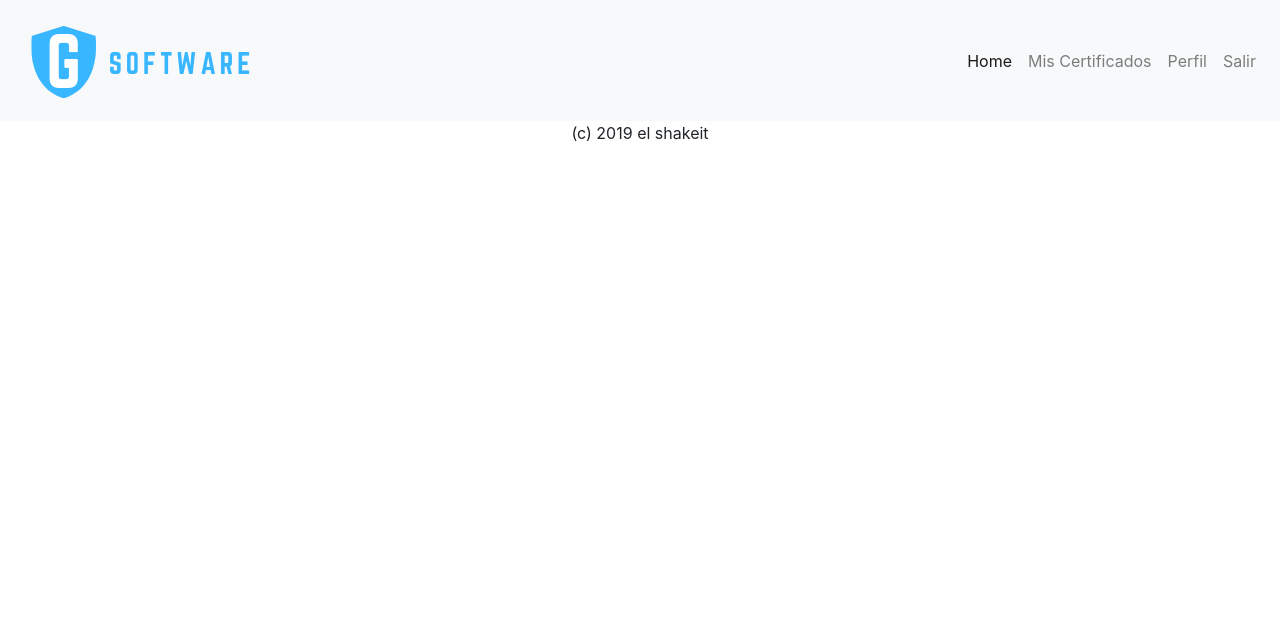
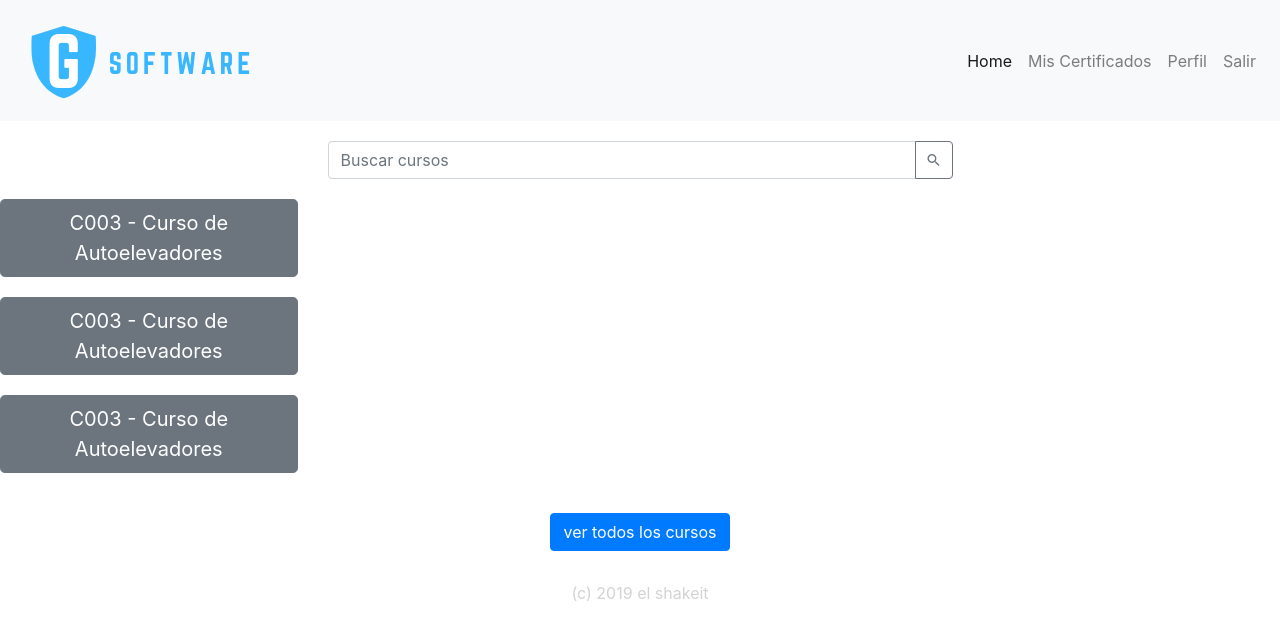
Before and after one commit to guilledp/Proyecto, a PHP site: page / in a window 1280 px wide. Shown: the top 640 px of the page. Run offline with PHP 8.4, Linux system fonts and the light colour scheme.

Commit message:
Agregado Search

```diff
--- a/css/styles.css
+++ b/css/styles.css
@@ -11,10 +11,29 @@
   width: 50%;
 }
 
+.curso{
+	margin-bottom: 20px;
+}
+
+.cursos{
+	margin-top:20px;
+}
+
+.search{
+	justify-content: center;
+	margin-top: 20px;
+}
+
+.vermas{
+	text-align: center;
+	margin-top: 20px;
+}
 #NavBar{
 	justify-content: flex-end;
 }
 
 footer {
+	margin-top: 30px;
   text-align: center;
+	color:lightgrey;
 }
--- a/index.html
+++ b/index.html
@@ -5,11 +5,15 @@
     <link rel="stylesheet" href="https://stackpath.bootstrapcdn.com/bootstrap/4.3.1/css/bootstrap.min.css" integrity="sha384-ggOyR0iXCbMQv3Xipma34MD+dH/1fQ784/j6cY/iJTQUOhcWr7x9JvoRxT2MZw1T" crossorigin="anonymous">
     <link rel="stylesheet" href="css/styles.css">
     <meta name="viewport" content="width=device-width, initial-scale=1.0">
+    <link href="https://unpkg.com/ionicons@4.5.10-0/dist/css/ionicons.min.css" rel="stylesheet">
 
     <title>Centro de Capacitacion</title>
   </head>
+
   <body>
 
+    <div class="row">
+    </div>
       <header>
         <nav class="navbar navbar-expand-md navbar-light bg-light">
 
@@ -34,14 +38,51 @@
 
         </nav>
       </header>
+    </div>
+
+    <div class="search row">
+    <div class="col-md-6">
+
+        <div class="input-group">
+          <input type="text" class="form-control" placeholder="Buscar cursos">
+          <div class="input-group-append">
+            <button class="btn btn-outline-secondary" type="button">  <i class="icon ion-md-search"></i> </button>
+          </div>
+        </div>
+
+    </div>
+    </div>
 
     <main>
 
-    </main>
+      <div class="row">
+      <div class="col-md-3">
+
+        <div class="cursos">
+
+          <div class="curso">
+            <button type="button" class="btn btn-secondary btn-lg btn-block">C003 - Curso de Autoelevadores</button>
+          </div>
+
+          <div class="curso">
+            <button type="button" class="btn btn-secondary btn-lg btn-block">C003 - Curso de Autoelevadores</button>
+          </div>
+
+          <div class="curso">
+            <button type="button" class="btn btn-secondary btn-lg btn-block">C003 - Curso de Autoelevadores</button>
+          </div>
+
+        </div>
+
+      </div>
+      </div>
 
 
+      <div class="vermas">
+        <button type="button" class="btn btn-primary">ver todos los cursos</button>
+      </div>
 
-
+    </main>
 
     <footer>
 
```
Lines whose indentation alone changed are shown as unchanged.
